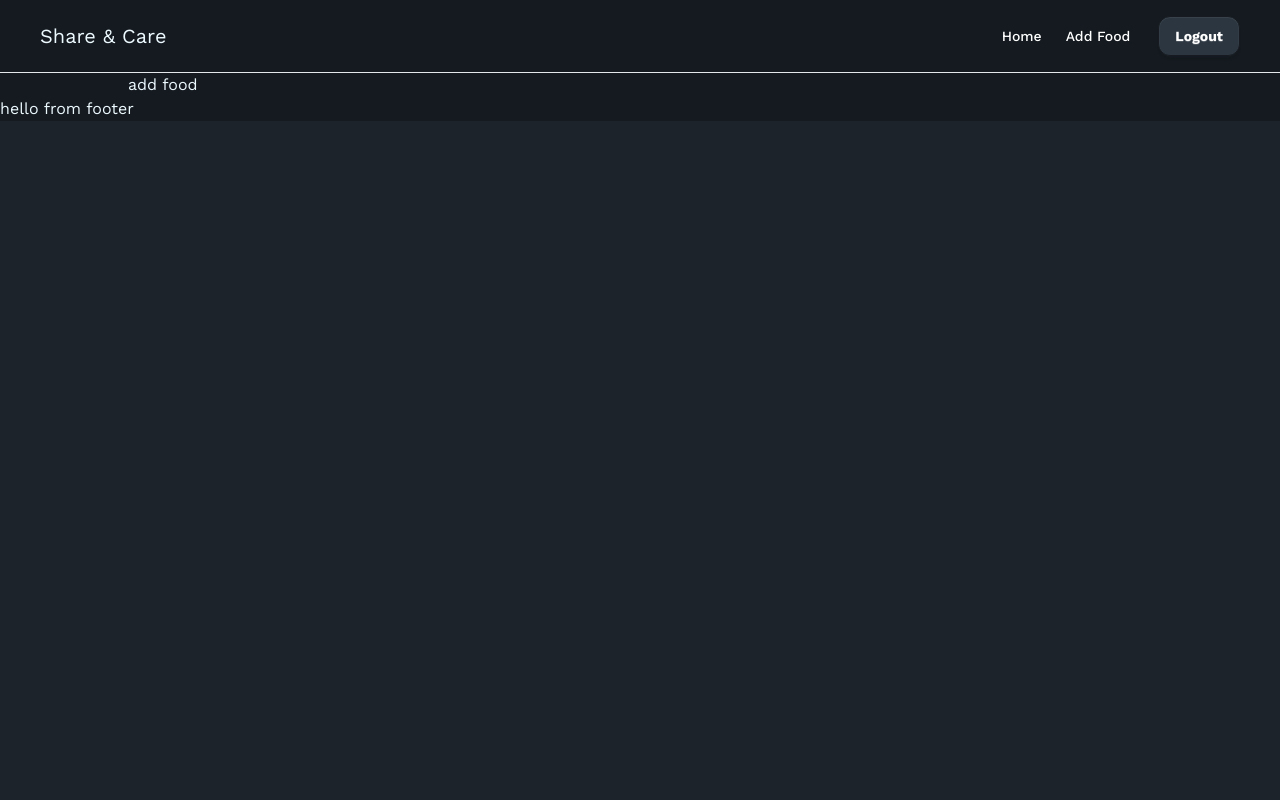
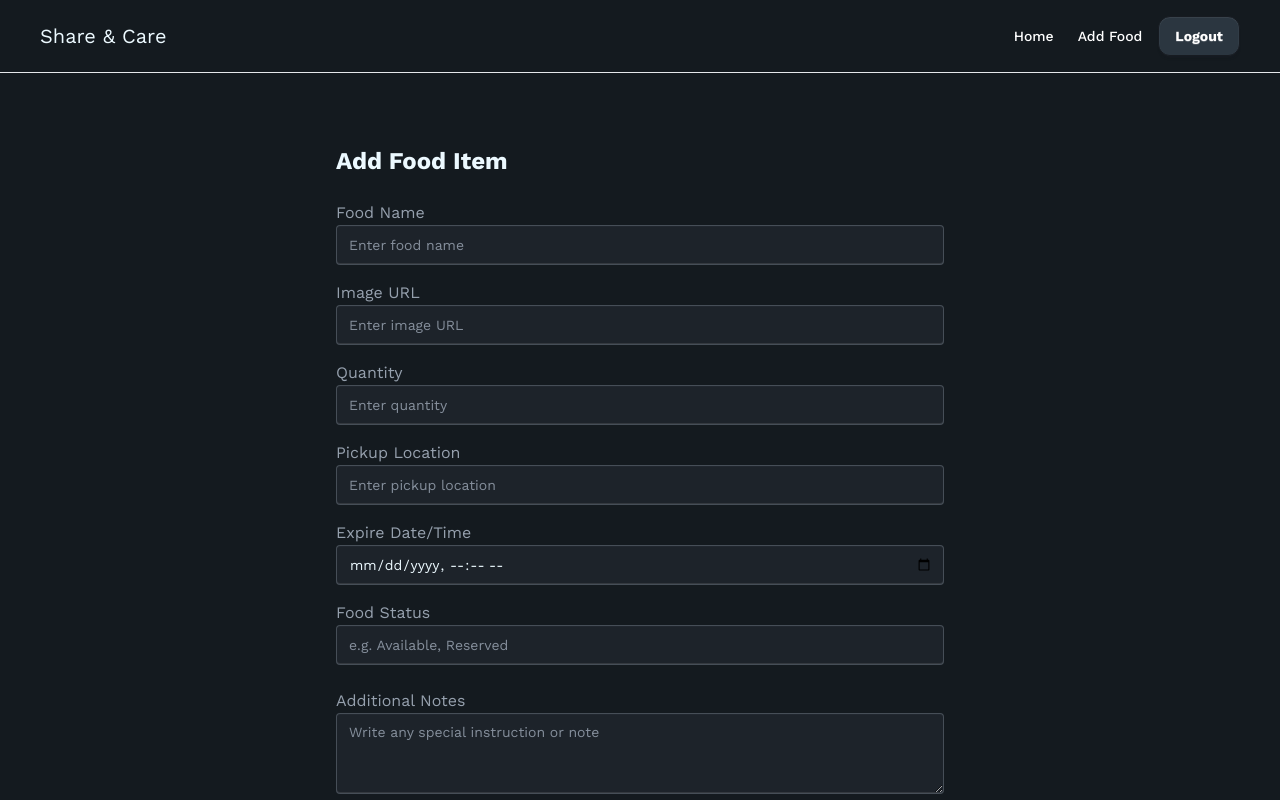
Before and after one commit to j-shifat-18/share-and-care-client, a React (Vite) app: page /addFood in a window 1280 px wide. Shown: the top 800 px of the page. Built offline with nearby package versions, Linux system fonts and the light colour scheme; no server answers; sample sign-in values are in the browser's storage.

Commit message:
add featured food section

```diff
--- a/src/Components/Banner.jsx
+++ b/src/Components/Banner.jsx
@@ -4,9 +4,9 @@ import bannerImg from '../assets/banner-img.png'
 const Banner = () => {
     return (
         <div className='mt-5 mb-10'>
-            <div className='h-[550px] rounded-xl bg-cover bg-center flex flex-col items-center justify-center text-white ' style={{ backgroundImage: `url(${bannerImg})` }}>
-                <h2 className='font-black text-5xl text-primary'>Share Surplus, Nourish Communities</h2>
-                <p className='w-3/5 text-center mt-2'>
+            <div className='h-[300px] md:h-[400px] lg:h-[550px] rounded-xl bg-cover bg-center flex flex-col items-center justify-center text-primary ' style={{ backgroundImage: `url(${bannerImg})` }}>
+                <h2 className='font-black text-2xl md:text-3xl lg:text-5xl text-primary text-center'>Share Surplus, Nourish Communities</h2>
+                <p className='text-xs md:text-base w-4/5 lg:w-3/5 text-center mt-2'>
                     Connect with neighbors to share surplus food, reduce waste, and support those in need. Join our community today!
                 </p>
                 <button className='btn rounded-xl font-bold px-5 py-3 bg-neutral text-secondary mt-8'>Get Started</button>
--- a/src/Components/Navbar.jsx
+++ b/src/Components/Navbar.jsx
@@ -3,7 +3,7 @@ import { Link, NavLink } from "react-router";
 import { AuthContext } from "../Contexts/AuthContext";
 
 const Navbar = () => {
-  const { user , logOutUser} = use(AuthContext);
+  const { user, logOutUser } = use(AuthContext);
 
   const links = (
     <>
@@ -20,20 +20,20 @@ const Navbar = () => {
     </>
   );
 
-  const handleLogout = () =>{
+  const handleLogout = () => {
     logOutUser()
-    .then(()=>{
-        console.log('user Logged out')
+      .then(() => {
+        console.log("user Logged out");
       })
-    .catch(error=>{
-        console.log(error)
-    })
-  }
+      .catch((error) => {
+        console.log(error);
+      });
+  };
 
   console.log(user);
 
   return (
-    <div className="navbar border-b border-[#E5E8EB] bg-[#141A1F] px-10 py-3 ">
+    <div className="navbar border-b border-[#E5E8EB] bg-[#141A1F] px-2 md:px-5 lg:px-10 py-3 ">
       <div className="navbar-start">
         <div className="dropdown">
           <div tabIndex={0} role="button" className="btn btn-ghost lg:hidden">
@@ -62,13 +62,22 @@ const Navbar = () => {
         </div>
         <a className="text-xl">Share & Care</a>
       </div>
-      <div className="navbar-end gap-3">
-        <ul className="menu menu-horizontal px-1 ">{links}</ul>
 
+      <div className="navbar-end">
+        {/* <ul className="menu menu-horizontal px-1 ">{links}</ul> */}
+        <div className=" hidden lg:flex">
+          <ul className="menu menu-horizontal px-1">{links}</ul>
+        </div>
         {user ? (
-          <button onClick={handleLogout} className="btn bg-[#2B3640] text-primary rounded-xl font-bold text-sm">Logout</button>
+          <button
+            onClick={handleLogout}
+            className="btn bg-[#2B3640] text-primary rounded-xl font-bold text-sm"
+          >
+            Logout
+          </button>
         ) : (
           <>
+            <div className="flex flex-row gap-3">
               <Link
                 to="/login"
                 className="btn bg-[#DBE8F2] text-secondary rounded-xl font-bold text-sm"
@@ -81,6 +90,7 @@ const Navbar = () => {
               >
                 Sign Up
               </Link>
+            </div>
           </>
         )}
       </div>
--- a/src/Pages/AddFood/AddFood.jsx
+++ b/src/Pages/AddFood/AddFood.jsx
@@ -1,10 +1,146 @@
 import React from 'react';
 
 const AddFood = () => {
+    const handleAddFood = (e)=>{
+        e.preventDefault();
+        const form = e.target;
+        const name = form.name.value;
+        const imageURL = form.imageURL.value;
+        const quantity = form.quantity.value;
+        const location = form.location.value;
+        const expireDate = form.expireDate.value;
+        const notes = form.notes.value;
+        const status = form.status.value;
+
+        console.log(name , imageURL , quantity , location , expireDate , notes , status);
+    }
     return (
-        <div>
-            add food
+        <div className="min-h-screen flex justify-center items-start pt-10 px-4">
+      <form
+        onSubmit={handleAddFood}
+        className="w-full max-w-2xl p-8 rounded-lg "
+      >
+        <h2 className="text-2xl font-bold mb-6">Add Food Item</h2>
+
+        {/* Food Name */}
+        <div className="mb-4">
+          <label className="label">
+            <span className="label-text">Food Name</span>
+          </label>
+          <input
+            type="text"
+            name="name"
+            placeholder="Enter food name"
+            className="input input-bordered w-full"
+
+            required
+          />
         </div>
+
+        {/* Image URL */}
+        <div className="mb-4">
+          <label className="label">
+            <span className="label-text">Image URL</span>
+          </label>
+          <input
+            type="url"
+            name="imageURL"
+            placeholder="Enter image URL"
+            className="input input-bordered w-full"
+
+          />
+        </div>
+
+        {/* Quantity */}
+        <div className="mb-4">
+          <label className="label">
+            <span className="label-text">Quantity</span>
+          </label>
+          <input
+            type="text"
+            name="quantity"
+            placeholder="Enter quantity"
+            className="input input-bordered w-full"
+            required
+          />
+        </div>
+
+        {/* Pickup Location */}
+        <div className="mb-4">
+          <label className="label">
+            <span className="label-text">Pickup Location</span>
+          </label>
+          <input
+            type="text"
+            name="location"
+            placeholder="Enter pickup location"
+            className="input input-bordered w-full"
+            required
+          />
+        </div>
+
+        {/* Expire Date/Time */}
+        <div className="mb-4">
+          <label className="label">
+            <span className="label-text">Expire Date/Time</span>
+          </label>
+          <input
+            type="datetime-local"
+            name="expireDate"
+            className="input input-bordered w-full"
+          />
+        </div>
+
+        {/* Food Status */}
+        <div className="mb-6">
+          <label className="label">
+            <span className="label-text">Food Status</span>
+          </label>
+          <input
+            type="text"
+            name="status"
+            placeholder="e.g. Available, Reserved"
+            className="input input-bordered w-full"
+          />
+        </div>
+
+        {/* Additional Notes */}
+        <div className="mb-6">
+          <label className="label">
+            <span className="label-text">Additional Notes</span>
+          </label>
+          <textarea
+            name="notes"
+            className="textarea textarea-bordered w-full"
+            rows="3"
+            placeholder="Write any special instruction or note"
+          ></textarea>
+        </div>
+
+
+
+        {/* Donor Details (static for now) */}
+        <div className="mb-6">
+          <p className="text-sm font-semibold mb-2">Donor Details</p>
+          <div className="flex items-center gap-3">
+            <div className="avatar">
+              <div className="w-10 rounded-full">
+                <img src="https://i.pravatar.cc/100?img=12" alt="Donor Avatar" />
+              </div>
+            </div>
+            <div>
+              <p className="text-base font-medium">Olivia Smith</p>
+              <p className="text-sm text-gray-400">olivia.smith@email.com</p>
+            </div>
+          </div>
+        </div>
+
+        {/* Submit Button */}
+        <div className="text-right">
+          <button className="btn bg-primary text-secondary px-6 rounded-full">Add Food</button>
+        </div>
+      </form>
+    </div>
     );
 };
 
--- a/src/Pages/Home/FeaturedFood/FeaturedFood.jsx
+++ b/src/Pages/Home/FeaturedFood/FeaturedFood.jsx
@@ -1,9 +1,18 @@
 import React from 'react';
+import FeaturedFoodCard from './FeaturedFoodCard';
 
 const FeaturedFood = () => {
     return (
         <div>
-
+            <h2 className='font-bold text-3xl mb-6'>Featured Foods</h2>
+            <div className='grid grid-cols-2 md:grid-cols-4 lg:grid-cols-6 gap-5'>
+                <FeaturedFoodCard></FeaturedFoodCard>
+                <FeaturedFoodCard></FeaturedFoodCard>
+                <FeaturedFoodCard></FeaturedFoodCard>
+                <FeaturedFoodCard></FeaturedFoodCard>
+                <FeaturedFoodCard></FeaturedFoodCard>
+                <FeaturedFoodCard></FeaturedFoodCard>
+            </div>
         </div>
     );
 };
--- /dev/null
+++ b/src/Pages/Home/FeaturedFood/FeaturedFoodCard.jsx
@@ -0,0 +1,16 @@
+import React from 'react';
+import featuredFoodImg from '../../../assets/FeaturedFood.png'
+
+const FeaturedFoodCard = () => {
+    return (
+        <div className='pb-3 '>
+            <div className='mb-3'>
+                <img className='' src={featuredFoodImg} alt="" />
+            </div>
+            <p className='font-medium text-primary'>Fresh Apples</p>
+            <p className='text-accent'>Available: 5 lbs</p>
+        </div>
+    );
+};
+
+export default FeaturedFoodCard;
--- a/src/Pages/Home/Home.jsx
+++ b/src/Pages/Home/Home.jsx
@@ -1,10 +1,12 @@
 import React from "react";
 import Banner from "../../Components/Banner";
+import FeaturedFood from "./FeaturedFood/FeaturedFood";
 
 const Home = () => {
   return (
     <div>
       <Banner></Banner>
+      <FeaturedFood></FeaturedFood>
     </div>
   );
 };
--- /dev/null
+++ b/src/Providers/PrivateRoute.jsx
@@ -0,0 +1,23 @@
+import React, { use } from "react";
+import { Navigate, useLocation } from "react-router";
+import { AuthContext } from "../Contexts/AuthContext";
+import Loader from "../Components/Loader";
+
+const PrivateRoute = ({ children }) => {
+  const { user, loading } = use(AuthContext);
+
+  const location = useLocation();
+//   console.log(location.pathname)
+
+  if (loading) {
+    return <Loader></Loader>;
+  }
+
+  if (!user) {
+    return <Navigate to="/login" state={location.pathname}></Navigate>;
+  }
+
+  return children;
+};
+
+export default PrivateRoute;
--- a/src/Routes/Route.jsx
+++ b/src/Routes/Route.jsx
@@ -1,33 +1,36 @@
-import {
-  createBrowserRouter,
-} from "react-router";
+import { createBrowserRouter } from "react-router";
 import Home from "../Pages/Home/Home";
 import MainLayout from "../Layouts/MainLayout";
 import AddFood from "../Pages/AddFood/AddFood";
 import Login from "../Pages/Login/Login";
 import SignUp from "../Pages/SignUp/SignUp";
+import PrivateRoute from "../Providers/PrivateRoute";
 
 export const router = createBrowserRouter([
   {
     path: "/",
-    Component:MainLayout,
-    children:[
+    Component: MainLayout,
+    children: [
       {
-            index:true,
-            Component:Home,
+        index: true,
+        Component: Home,
       },
       {
-            path:'/addFood',
-            Component:AddFood,
+        path: "/addFood",
+        element: (
+          <PrivateRoute>
+            <AddFood></AddFood>
+          </PrivateRoute>
+        ),
       },
       {
-            path:'/login',
-            Component:Login,
+        path: "/login",
+        Component: Login,
       },
       {
-            path:'/signup',
-            Component:SignUp,
-        }
-    ]
+        path: "/signup",
+        Component: SignUp,
+      },
+    ],
   },
 ]);
```
Also changed, not shown: src/assets/FeaturedFood.png (added). Lines whose indentation alone changed are shown as unchanged.
